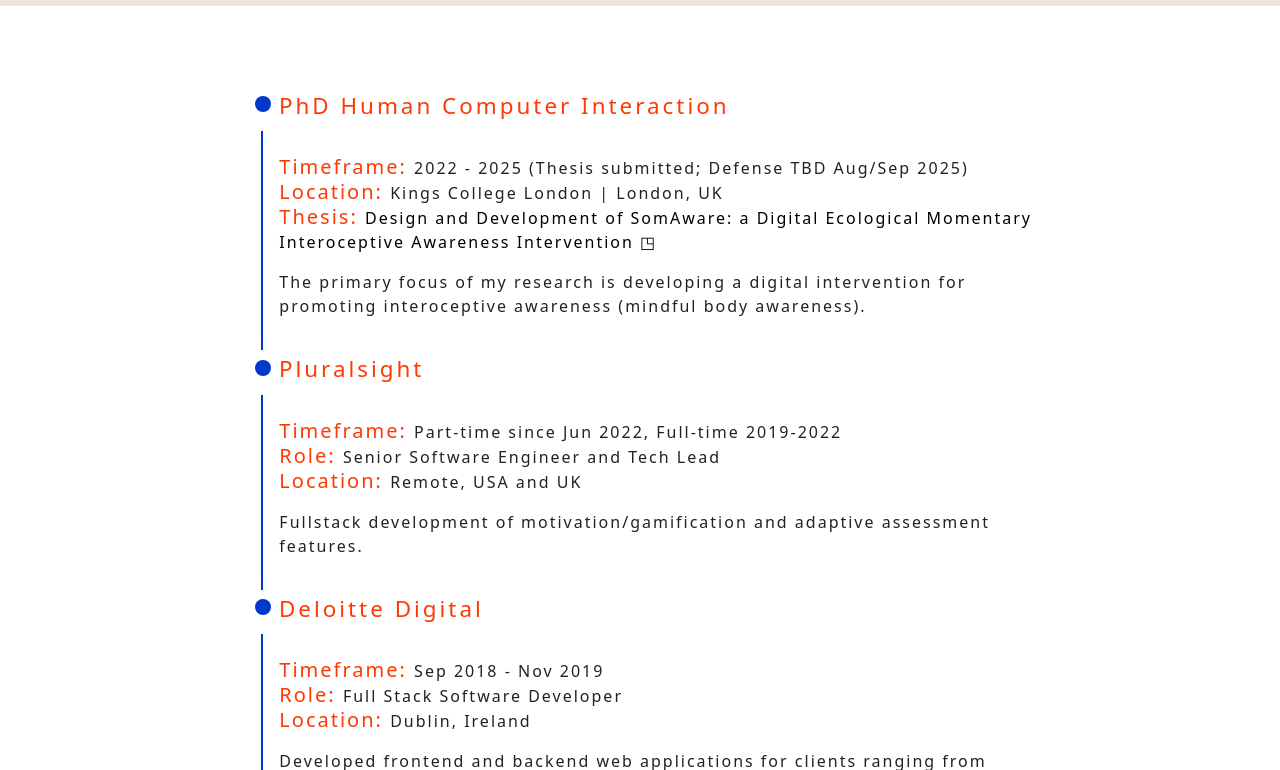
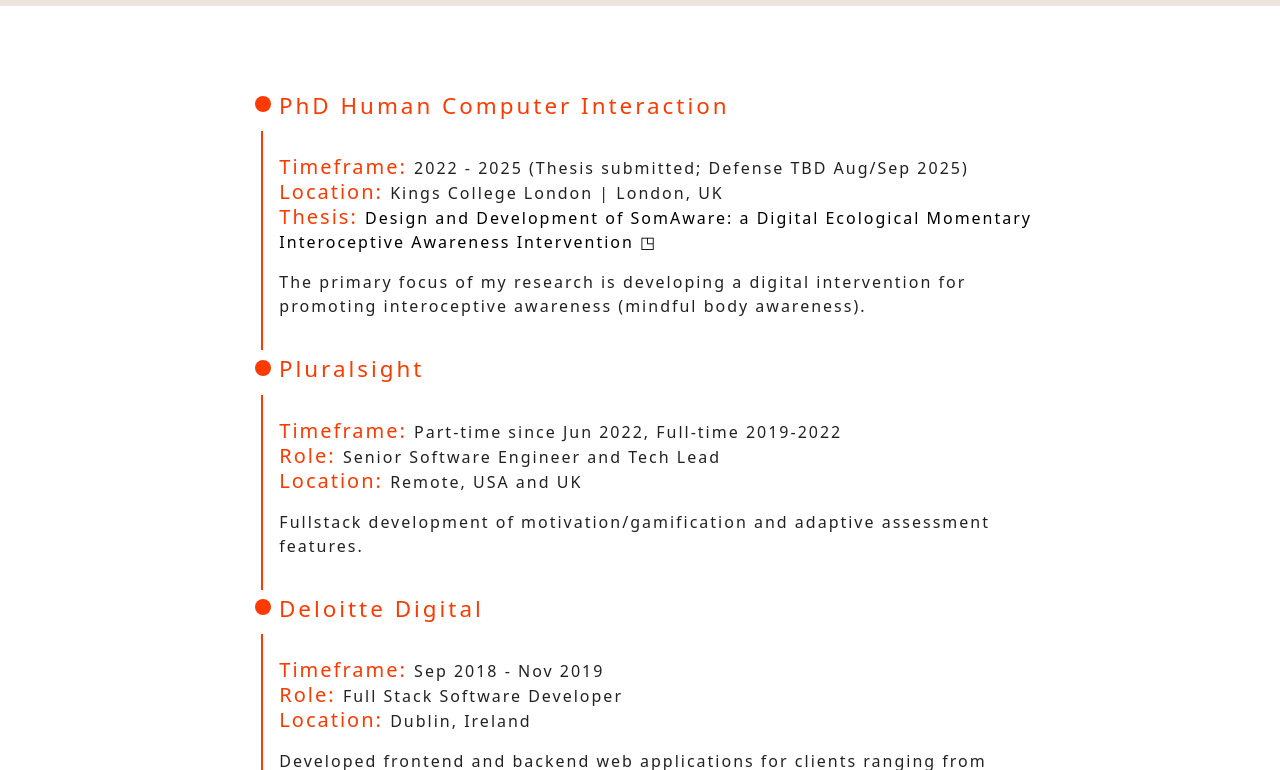
Before and after one commit to phoenixfire07/my-app, a React (Create React App) app: page / in a window 1280 px wide. Shown: the part 3290-4060 px from the top of the page. Built offline with nearby package versions, Linux system fonts and the light colour scheme.

Commit message:
Update Experience.scss

```diff
--- a/src/styles/Experience.scss
+++ b/src/styles/Experience.scss
@@ -5,14 +5,14 @@
 .experience-step{
   height: 16px;
   width:16px;
-  background-color: #0038CC;
+  background-color: #fd3a01;
   border-radius: 100%;
   margin-left: -.4rem;
   margin-top: -.8rem;
 }
 
 .MuiExpansionPanelDetails-root {
-  border-left: 2px solid #0038CC;
+  border-left: 2px solid #fd3a01;
   margin-top: -1.2rem;
   text-align: start;
 }
```
